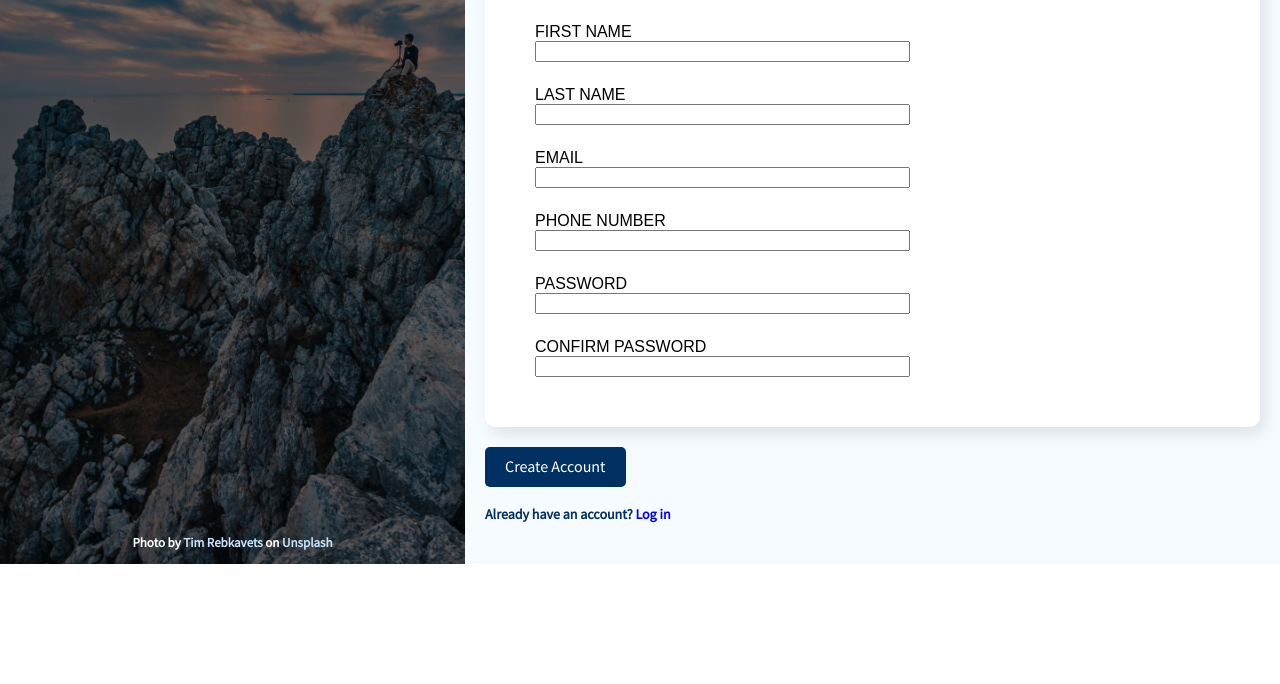
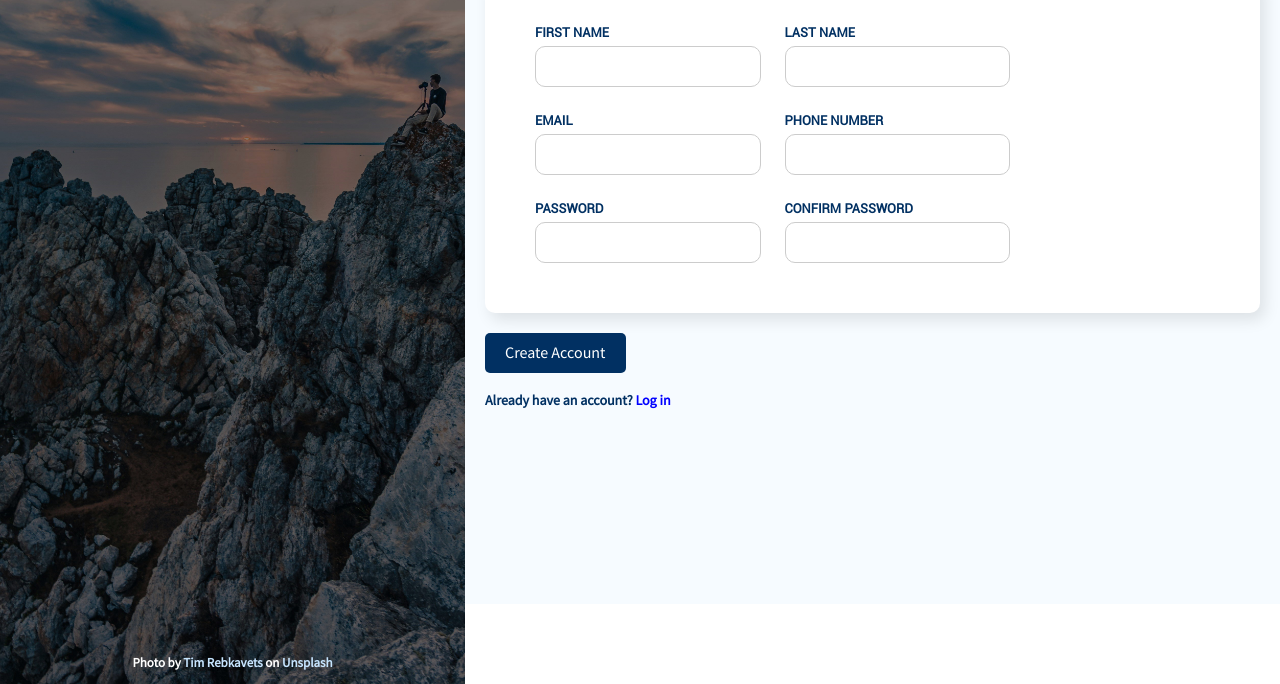
Before and after one commit to EricPieWoedem/signup-form, a plain HTML site: page index.html in a window 1280 px wide. Shown: the part 236-920 px from the top of the page. Before the commit the page ends 800 px from the top, so only its background shows below. Drawn offline with Linux system fonts and the light colour scheme.

Commit message:
second commit

```diff
--- a/index.html
+++ b/index.html
@@ -47,12 +47,21 @@
                     type="text"
                     id="first-name"
                     name="first-name"
+                    pattern="^[A-Za-z]+$"
+                    title="First name should not contain numbers or special characters"
                     required
                   />
                 </div>
                 <div class="last-name">
                   <label for="last-name">LAST NAME</label>
-                  <input type="text" id="last-name" name="last-name" required />
+                  <input
+                    type="text"
+                    id="last-name"
+                    name="last-name"
+                    pattern="^[A-Za-z]+$"
+                    title="Last name should not contain numbers or special characters"
+                    required
+                  />
                 </div>
                 <div class="email">
                   <label for="email">EMAIL</label>
@@ -64,6 +73,8 @@
                     type="tel"
                     id="phone-number"
                     name="user-phone-number"
+                    pattern="[0-9]{10}"
+                    title="Phone number must be 10 digits"
                     required
                   />
                 </div>
@@ -73,6 +84,7 @@
                     type="password"
                     id="password"
                     name="user-passwd"
+                    minlength="8"
                     required
                   />
                 </div>
@@ -82,6 +94,7 @@
                     type="password"
                     id="password"
                     name="user-passwd"
+                    minlength="8"
                     required
                   />
                 </div>
--- a/styles.css
+++ b/styles.css
@@ -45,6 +45,7 @@ body {
   }
 
   .image-side {
+    height:100%;
     flex: 1.5;
     background-color: #f4f4f4;
      background-image: url("image.jpg");
@@ -99,7 +100,13 @@ body {
     flex: 2.5;
     padding: 20px;
     background-color: rgb(246, 251, 255);
+    height: 100%;
 
+  }
+
+  .content-text-top {
+    display: flex;
+    flex-direction: column;
   }
 
   .content-side h1 {
@@ -122,17 +129,14 @@ body {
     color: rgb(1, 48, 98);
   }
 
-  .content-text-top {
-    display: flex;
-    flex-direction: column;
-  }
+
 .form-section {
     display: flex;
     flex-direction: column;
 }
 
 .input-field-container {
-    padding-right: 300px;
+    padding-right: 200px;
     background-color: white;
     margin-bottom: 20px;
     border-radius: 10px;
@@ -153,9 +157,57 @@ body {
     flex-direction: column;
 }
 
-  .btn {
+label {
+    font-family: 'robotoregular';
+    font-size: small;
+    font-weight: 600;
+    color: rgb(1, 48, 98);
+    margin-bottom: 5px;
+}
+
+input[type="text"],
+input[type="email"],
+input[type="tel"],
+input[type="password"] {
+  width: 100%;
+  padding: 10px;
+  font-family: 'robotoregular';
+  font-size: 14px;
+  color: rgb(9, 29, 54);
+  border: 1px solid #ccc;
+  border-radius: 10px;
+  box-sizing: border-box;
+  transition: border-color 0.3s ease, box-shadow 0.3s ease;
+}
+
+input[type="text"]:hover,
+input[type="email"]:hover,
+input[type="tel"]:hover,
+input[type="password"]:hover {
+  border-color: rgb(1, 48, 98);
+}
+
+input[type="text"]:focus,
+input[type="email"]:focus,
+input[type="tel"]:focus,
+input[type="password"]:focus {
+  border: 2px solid  rgb(1, 48, 98);;
+  box-shadow: 0 0 3px rgba(42, 62, 189, 0.5);
+  outline: none;
+}
+
+input:valid {
+    border-color: #4CAF50;
+  }
+
+  input:invalid:not(:placeholder-shown):focus {
+    border: 1px solid;
+    border-color: red;
+  }
+
+.btn {
     font-family: 'source_sans_proregular';
-    background-color:rgb(1, 48, 98);;
+    background-color:rgb(1, 48, 98);
     color: white;
     border: none;
     border-radius: 5px;
@@ -166,18 +218,16 @@ body {
     margin-bottom: 16px;
   }
 
-
   .btn:hover {
     background-color:  rgb(8, 8, 122);
   }
 
-  .btn:focus {
+.btn:focus {
     outline: none;
     box-shadow: 0 0 5px 2px rgba(0, 0, 0, 0.2);
   }
 
-
-  .btn:active {
+.btn:active {
     transform: scale(0.99);
   }
 
```
